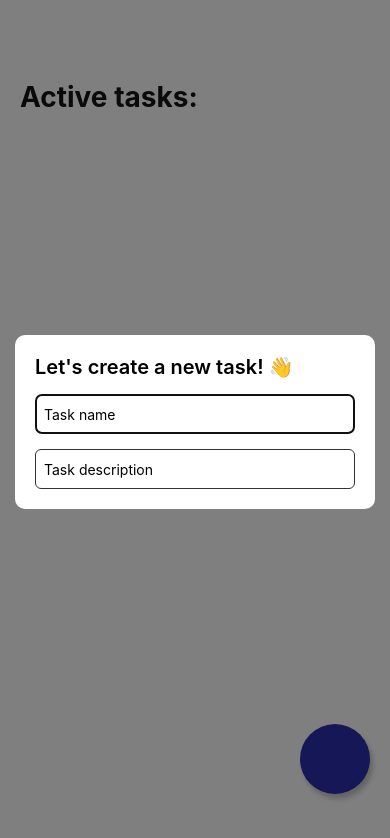
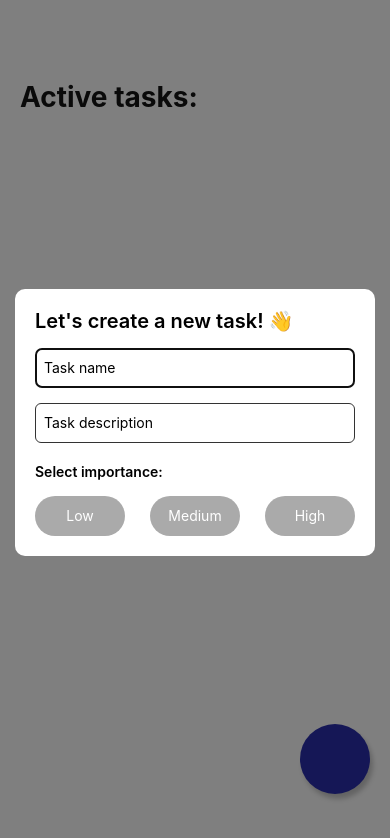
Before and after one commit to ZubalYana/react-native-tasker, a React Native app: screen / in a window 390 px wide. Both pictures are taken after a click on the element 335 px from the left and 759 px from the top of the page. Shown: the top 838 px of the page. Built offline with nearby package versions, Linux system fonts and the light colour scheme; some icons are missing.

Commit message:
add and style importance changing buttons

```diff
--- a/App.js
+++ b/App.js
@@ -4,6 +4,18 @@ import { Plus } from 'lucide-react-native';
 export default function App() {
   const [visible, setVisible] = useState(false)
   const [importance, setImportance] = useState(null)
+
+  const scaleAnim = useRef(new Animated.Value(1)).current;
+
+  useEffect(() => {
+    if (importance) {
+      Animated.sequence([
+        Animated.timing(scaleAnim, { toValue: 1.2, duration: 150, useNativeDriver: true }),
+        Animated.timing(scaleAnim, { toValue: 1, duration: 150, useNativeDriver: true }),
+      ]).start();
+    }
+
+  }, [importance])
 
   return (
     <View style={styles.container}>
@@ -23,6 +35,26 @@ export default function App() {
             <Text style={{ fontSize: 20, fontWeight: '600' }}>Let's create a new task! 👋</Text>
             <TextInput placeholder='Task name' style={styles.textInput} />
             <TextInput placeholder='Task description' style={styles.textInput} />
+
+            <Text style={{ marginTop: 20, marginBottom: 6, fontWeight: '600' }}>
+              Select importance:
+            </Text>
+
+            <View style={styles.importanceRow}>
+              {["Low", "Medium", "High"].map((level, idx) => (
+                <Animated.View key={idx} style={{ transform: [{ scale: importance === level ? scaleAnim : 1 }] }}>
+                  <TouchableOpacity
+                    style={[
+                      styles.importanceBtn,
+                      importance === level && styles.importanceSelected(level),
+                    ]}
+                    onPress={() => setImportance(level)}
+                  >
+                    <Text style={{ color: '#fff' }}>{level}</Text>
+                  </TouchableOpacity>
+                </Animated.View>
+              ))}
+            </View>
           </View>
         </View>
       </Modal>
@@ -66,5 +98,21 @@ const styles = StyleSheet.create({
     paddingHorizontal: 8,
     marginTop: 15
   },
-
+  importanceRow: {
+    flexDirection: "row",
+    justifyContent: "space-between",
+    marginTop: 10,
+  },
+  importanceBtn: {
+    width: 90,
+    height: 40,
+    borderRadius: 20,
+    justifyContent: "center",
+    alignItems: "center",
+    backgroundColor: "#aaa",
+  },
+  importanceSelected: (level) => ({
+    backgroundColor:
+      level === "Low" ? "#4caf50" : level === "Medium" ? "#ff9800" : "#f44336",
+  }),
 });
```
